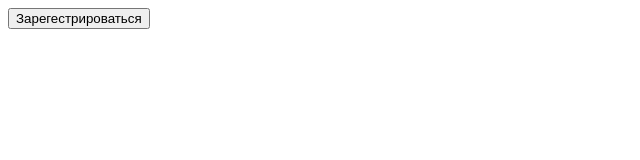
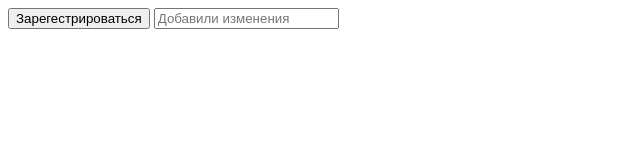
Before and after one commit to Gazybekov/test1, a plain HTML site: page index.html in a window 1280 px wide. Shown: the whole page, without its empty margins (0-640 px from the left). Drawn offline with Linux system fonts and the light colour scheme.

Commit message:
save change2

```diff
--- a/index.html
+++ b/index.html
@@ -14,6 +14,7 @@
       <input type="password" placeholder="Введите пароль" />
       <button>Отправить данные!</button>
     </form>
+    <input type="text" placeholder="Добавили изменения" />
     <script src="./js/main.js"></script>
   </body>
 </html>
```
